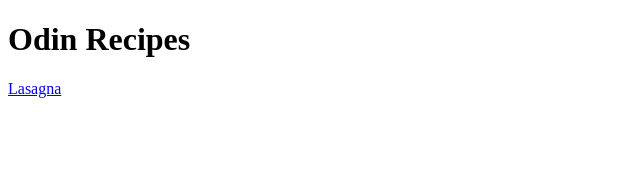
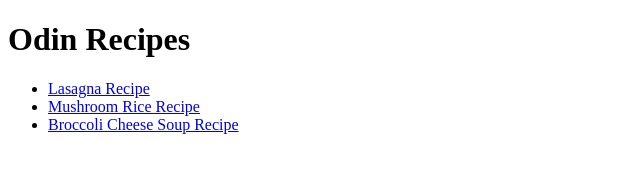
Before and after one commit to Badger696/odin-recipes, a plain HTML site: page index.html in a window 1280 px wide. Shown: the whole page, without its empty margins (0-640 px from the left). Drawn offline with Linux system fonts and the light colour scheme.

Commit message:
updated index to put link in a list

```diff
--- a/index.html
+++ b/index.html
@@ -7,6 +7,16 @@
 </head>
 <body>
     <h1>Odin Recipes</h1>
-    <a href="./recipes/lasagna.html">Lasagna</a>
+    <Ul>
+        <li>
+            <a href="./recipes/lasagna.html">Lasagna Recipe</a>
+        </li>
+        <li>
+            <a href="./recipes/mushroom-rice.html">Mushroom Rice Recipe</a>
+        </li>
+        <li>
+            <a href="./recipes/broccoli-cheese-soup.html">Broccoli Cheese Soup Recipe</a>
+        </li>
+    </Ul>
 </body>
 </html>
```
